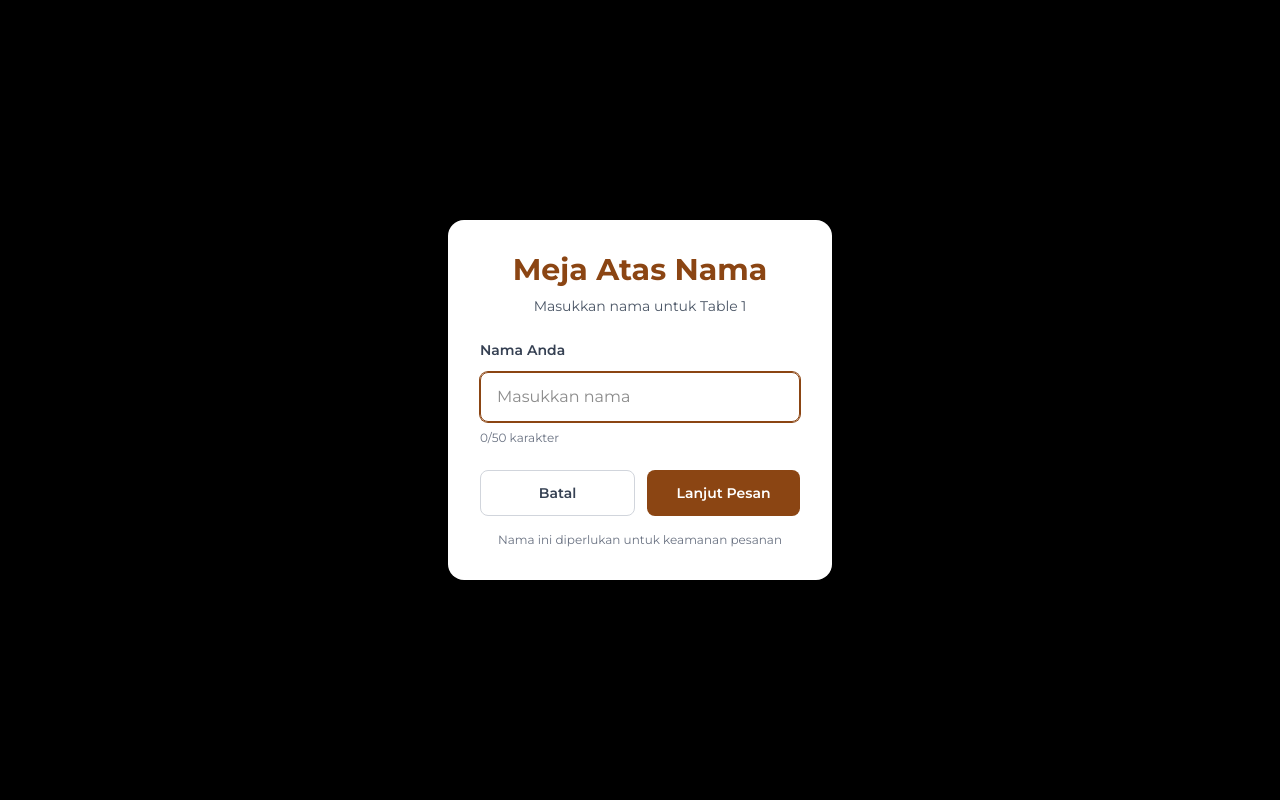
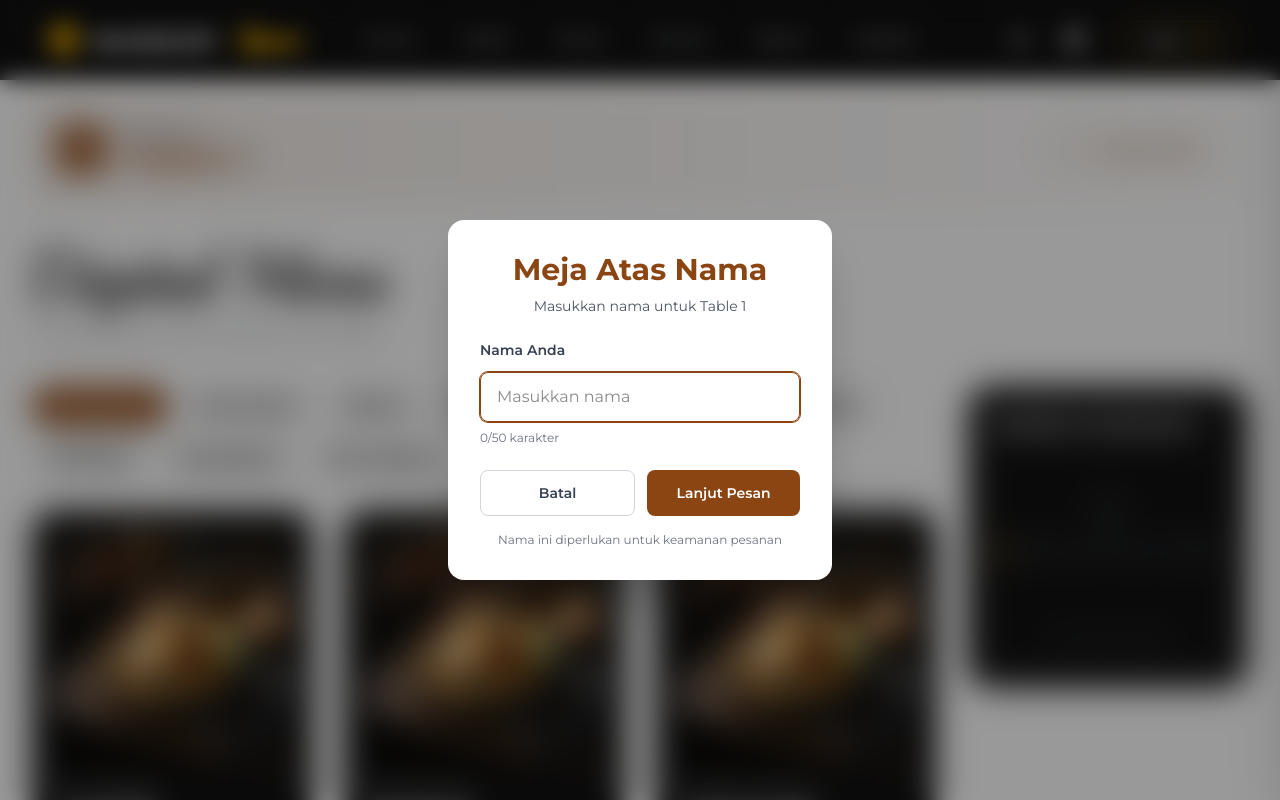
Before and after one commit to MarioSitepu/Agam-Web, a Next.js app: page /order/table-1 in a window 1280 px wide. Shown: the top 800 px of the page. Built offline with nearby package versions, Linux system fonts and the light colour scheme.

Commit message:
fix : order box, adding blur background after click, and making cancel button work

```diff
--- a/src/app/order/[tableId]/page.tsx
+++ b/src/app/order/[tableId]/page.tsx
@@ -195,10 +195,9 @@ export default function OrderPageWithTable() {
     <div className="min-h-screen bg-white">
       <Navbar />
 
-      {/* Main Content - Only show after name validation */}
-      {nameValidated && (
-        <main className="pt-20 md:pt-24 pb-4 md:pb-8 px-4 md:px-6 lg:px-8">
-          <div className="max-w-7xl mx-auto">
+      {/* Main Content - Always rendered but blurred when modal is open */}
+      <main className={`pt-20 md:pt-24 pb-4 md:pb-8 px-4 md:px-6 lg:px-8 transition-all duration-500 ${!nameValidated ? "blur-md pointer-events-none" : ""}`}>
+        <div className="max-w-7xl mx-auto">
           {/* Table Selection Banner + Back Button */}
           <div className="mb-6 md:mb-8 lg:mb-10 bg-gradient-to-r from-primary-brown/10 to-transparent rounded-2xl p-4 md:p-6 border border-primary-brown/20">
             <div className="flex items-center justify-between gap-4">
@@ -299,7 +298,6 @@ export default function OrderPageWithTable() {
           </div>
         </div>
       </main>
-      )}
 
       {/* Customization Modal */}
       <CustomizationModal
@@ -331,7 +329,7 @@ export default function OrderPageWithTable() {
 
       {/* Customer Name Registration Modal */}
       {showNameModal && (
-        <div className="fixed inset-0 bg-black bg-opacity-50 flex items-center justify-center z-50 p-4">
+        <div className="fixed inset-0 bg-black/40 backdrop-blur-md flex items-center justify-center z-[100] p-4 transition-all duration-300">
           <div className="bg-white rounded-2xl max-w-sm w-full p-6 md:p-8 shadow-2xl">
             {/* Header */}
             <div className="text-center mb-6">
@@ -382,8 +380,7 @@ export default function OrderPageWithTable() {
             <div className="flex gap-3">
               <button
                 onClick={() => {
-                  setShowNameModal(false);
-                  setNameError("");
+                  router.push("/order");
                 }}
                 className="flex-1 px-4 py-3 border border-gray-300 text-gray-700 rounded-lg font-semibold hover:bg-gray-50 transition-colors text-sm"
               >
```
